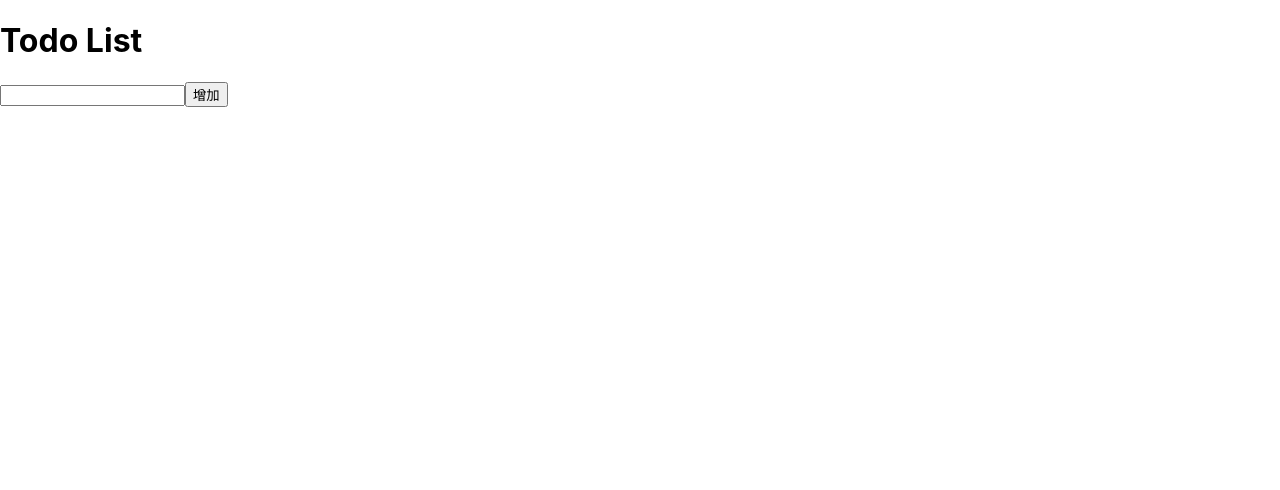
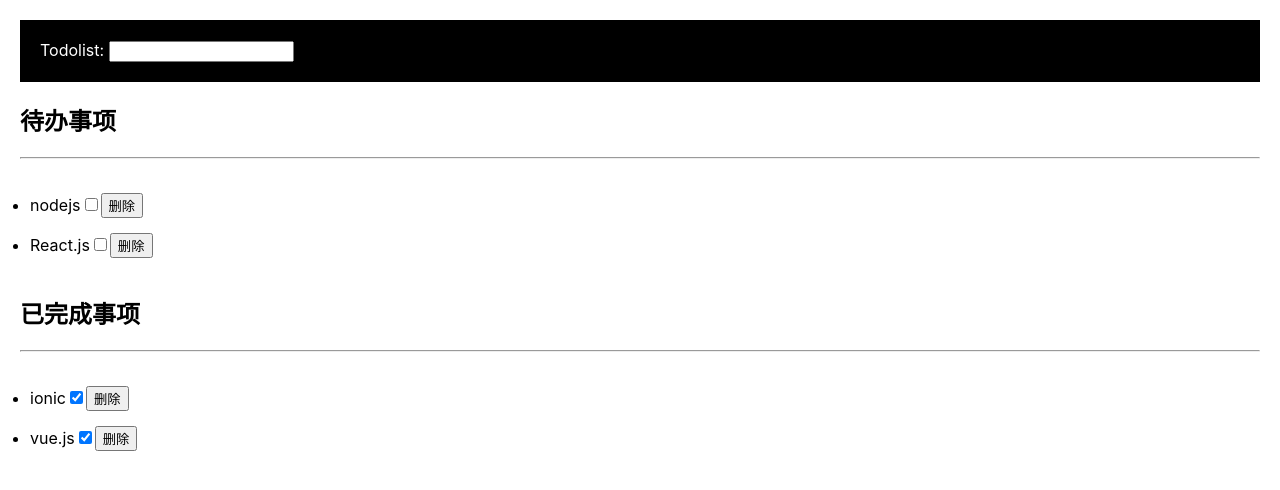
Before and after one commit to jackniu/react-app, a React (Create React App) app: page / in a window 1280 px wide. Shown: the top 490 px of the page. Built offline with nearby package versions, Linux system fonts and the light colour scheme.

Commit message:
Todo list version 2.

```diff
--- a/src/App.js
+++ b/src/App.js
@@ -4,14 +4,14 @@ import React from 'react';
 
 // import Home from './components/Home';
 // import News from './components/News'
-import TodoList from './components/TodoList'
+import TodoList2 from './components/TodoList2'
 function App() {
   return (
     <div className="App">
       {/* 根组件 */}
       {/* <Home /> */}
       {/*<News /> */}
-      <TodoList />
+      <TodoList2 />
     </div>
   );
 }
--- a/src/assets/css/index.css
+++ b/src/assets/css/index.css
@@ -23,3 +23,25 @@ code {
 .myimg img {
   width: 200px;
 }
+
+.todo {
+  padding: 20px;
+}
+.list {
+  padding: 10px;
+}
+
+.list li {
+  line-height: 40px;
+}
+
+.title {
+  padding: 20px;
+  /* text-align: center; */
+  background: #000;
+  color: #fff;
+}
+
+.title input {
+  /* height: 40px; */
+}
--- /dev/null
+++ b/src/components/TodoList2.js
@@ -0,0 +1,103 @@
+import React, { Component } from 'react';
+import '../assets/css/index.css';
+
+class Todolist2 extends Component {
+    constructor(props) {
+        super(props);
+        this.state = {
+            itemname: '',
+            list: [
+                {
+                    title: 'ionic',
+                    checked: true
+                },
+                {
+                    title: 'nodejs',
+                    checked: false
+                }
+                ,
+                {
+                    title: 'vue.js',
+                    checked: true
+                },
+                {
+                    title: 'React.js',
+                    checked: false
+                }
+            ]
+        };
+    }
+    addData = (e) => {
+        if (e.keyCode === 13) {
+            let title = this.refs.title.value;
+            let tmp = this.state.list;
+            tmp.push({
+                title: title,
+                checked: false
+            });
+            this.refs.title.value = '';
+            this.setState({
+                list: tmp
+            })
+            console.log(tmp);
+        }
+    }
+    checkboxChange = (key) => {
+        let tmp = this.state.list;
+        tmp[key].checked = !tmp[key].checked;
+        this.setState({
+            list: tmp
+        })
+        // console.log(tmp);
+    }
+    deleteData = (key) => {
+        // console.log(key)
+        let tmp = this.state.list;
+        this.state.list.splice(key, 1);
+        this.setState({
+            list: tmp
+        })
+    }
+    render() {
+        return (
+            <div className="todo">
+                <header className="title">
+                    Todolist: <input ref="title" onKeyUp={this.addData} />
+                </header>
+                <h2>待办事项</h2>
+                <hr />
+                <ul className="list">
+                    {
+                        this.state.list.map((value, key) => {
+                            if (!value.checked) {
+                                return (
+                                    <li key={key}>{value.title}
+                                        <input type="checkbox" checked={value.checked} onChange={this.checkboxChange.bind(this, key)} />
+                                        <button onClick={this.deleteData.bind(this, key)}>删除</button></li>
+                                )
+                            }
+                        })
+                    }
+                </ul>
+
+                <h2>已完成事项</h2>
+                <hr />
+                <ul className="list">
+                    {
+                        this.state.list.map((value, key) => {
+                            if (value.checked) {
+                                return (
+                                    <li key={key}>{value.title}
+                                        <input type="checkbox" checked={value.checked} onChange={this.checkboxChange.bind(this, key)} />
+                                        <button onClick={this.deleteData.bind(this, key)}>删除</button></li>
+                                )
+                            }
+                        })
+                    }
+                </ul>
+            </div>
+        );
+    }
+}
+
+export default Todolist2;
```
